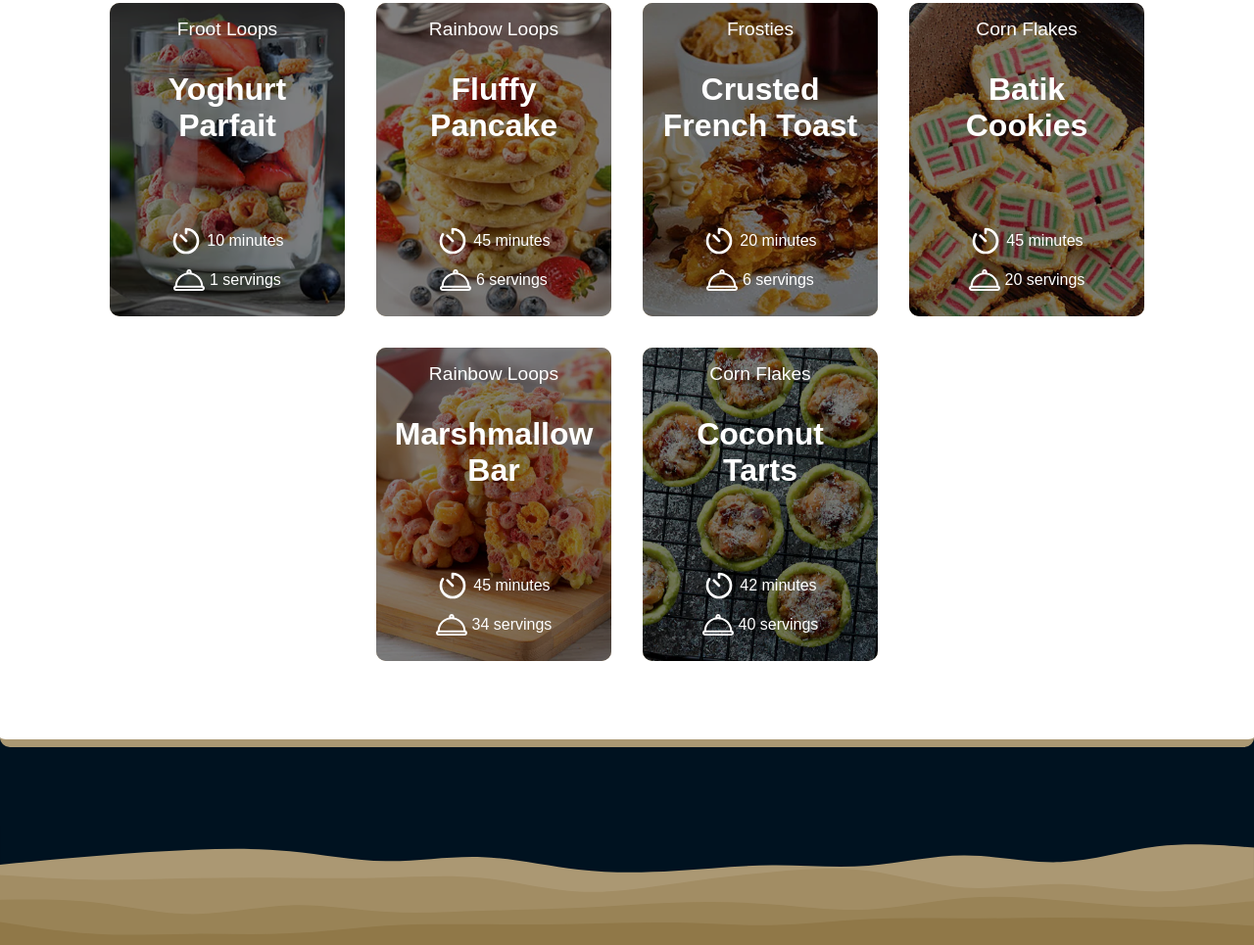
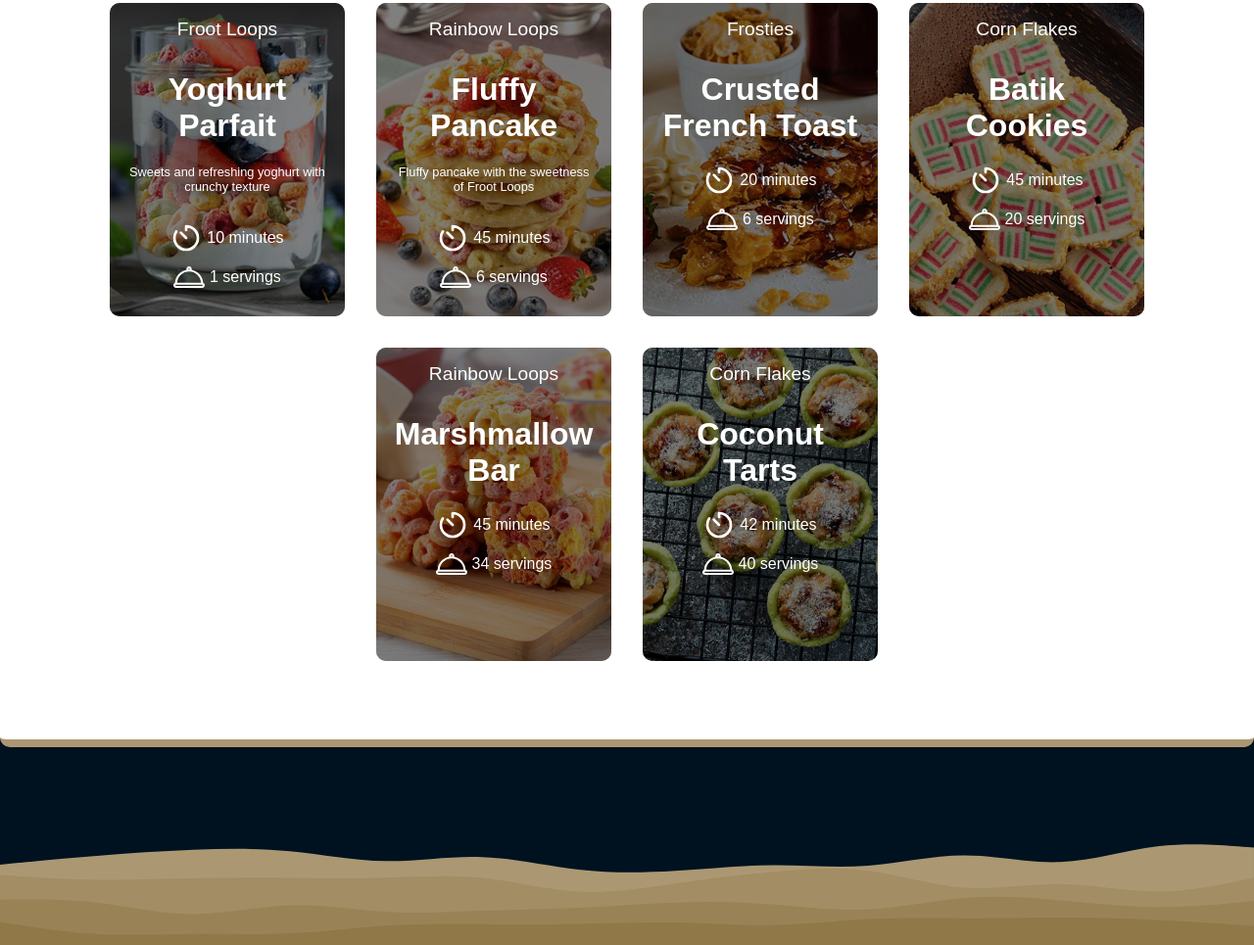
Before and after one commit to Handukkk/HCI-Seren, a plain HTML site: page pages/recipes/index.html in a window 1280 px wide. Shown: the part 1037-2002 px from the top of the page at 98% size. Drawn offline with Linux system fonts and the light colour scheme.

Commit message:
revisi dikit

```diff
--- a/pages/recipes/index.html
+++ b/pages/recipes/index.html
@@ -85,7 +85,7 @@
             </div>
             <p class="name">Froot Loops</p>
             <h3 class="name2">Yoghurt <br> Parfait</h3>
-
+            <p class="name3">Sweets and refreshing yoghurt with crunchy texture</p>
             <div class="timer">
                 <!-- Uploaded to: SVG Repo, www.svgrepo.com, Generator: SVG Repo Mixer Tools -->
                 <svg viewBox="0 0 24 24" fill="none" xmlns="http://www.w3.org/2000/svg">
@@ -114,7 +114,7 @@
             </div>
             <p class="name">Rainbow Loops</p>
             <h3 class="name2">Fluffy <br> Pancake</h3>
-
+            <p class="name3">Fluffy pancake with the sweetness of Froot Loops</p>
             <div class="timer">
                 <!-- Uploaded to: SVG Repo, www.svgrepo.com, Generator: SVG Repo Mixer Tools -->
                 <svg viewBox="0 0 24 24" fill="none" xmlns="http://www.w3.org/2000/svg">
--- a/style.scss
+++ b/style.scss
@@ -626,6 +626,7 @@ nav{
 
         .name,
         .name2,
+        .name3,
         .timer,
         .serving {
             position: relative;
@@ -651,8 +652,13 @@ nav{
         }
 
         .name2 {
-            margin-bottom: 40%;
+            margin-bottom: 10%;
             font-size: 2rem;
+        }
+
+        .name3 {
+            font-size: 0.8rem;
+            margin-bottom: 1.8rem;
         }
 
         .img-wrapper {
```
Also changed, not shown: style.css, 1 other file.
